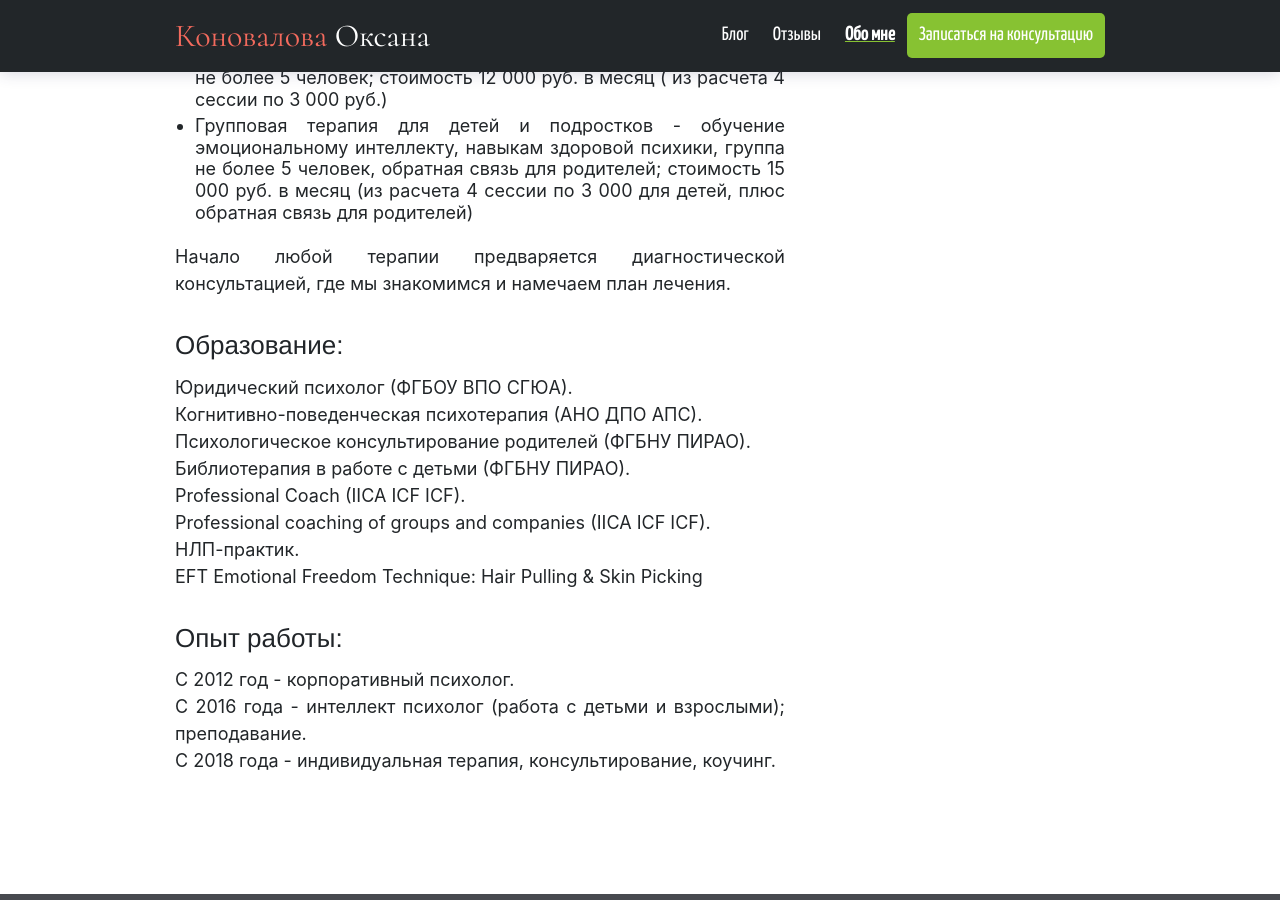
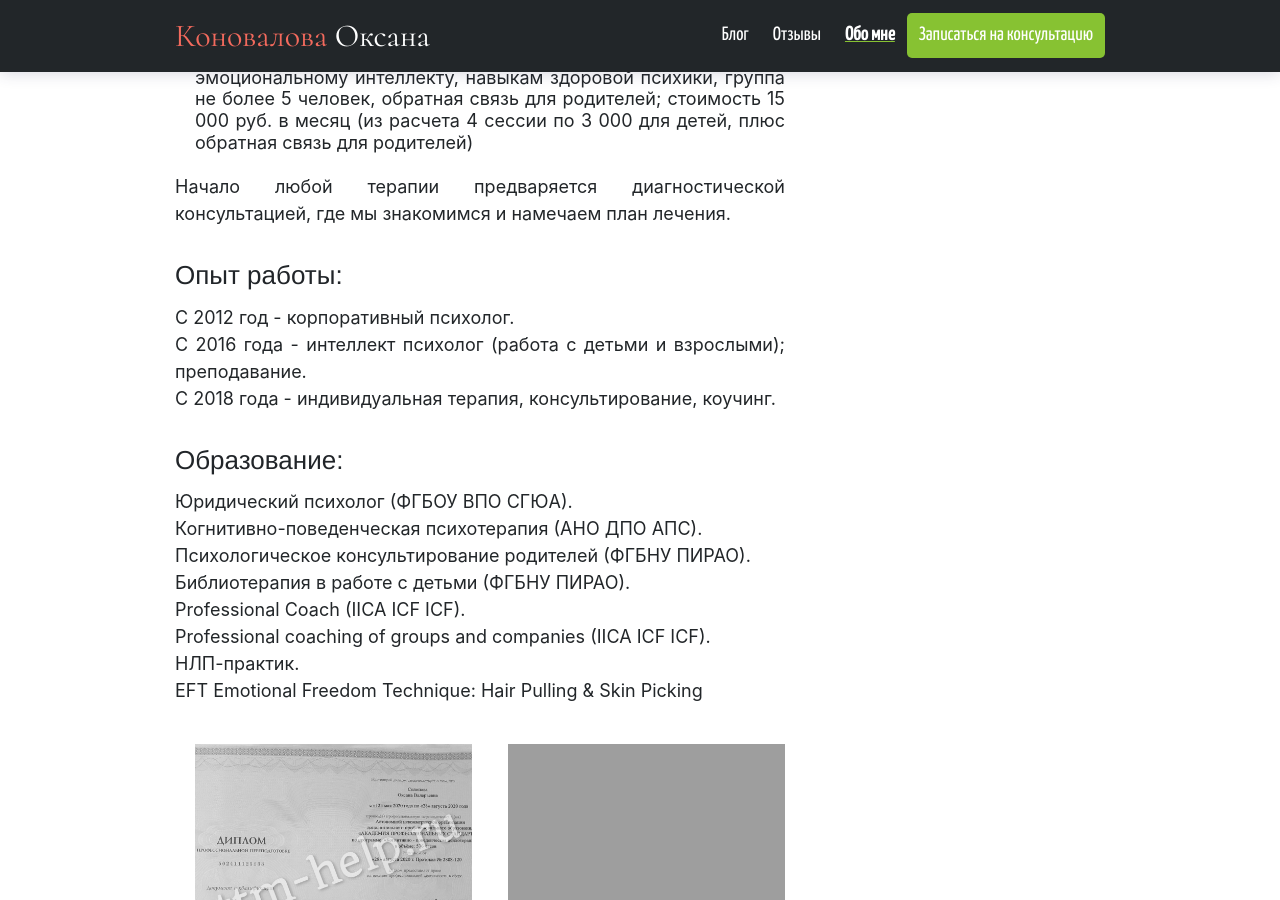
Before and after one commit to ttm-help/ttm-help.github.io, a Jekyll site: the page built from about.md, in a window 1280 px wide and 900 px high, scrolled down 1261 px. Built offline with Jekyll 4.4.1, drawn with Linux system fonts in a browser that asks for light colours; grey boxes are pictures that could not be loaded.

Commit message:
add diplomas and certificates

```diff
--- a/_layouts/page.html
+++ b/_layouts/page.html
@@ -3,7 +3,7 @@
 bodyClass: "page-basic"
 ---
 
-<div class="container pb-6 pt-6 pt-md-10 pb-md-10">
+<div class="container pb-6 pt-md-3 pb-md-10">
     <div class="row justify-content-start">
         <div class="col-12 col-md-8">
             <div class="service service-single">
--- a/about.md
+++ b/about.md
@@ -42,7 +46,46 @@
 Professional coaching of groups and companies (IICA ICF ICF).
 НЛП-практик.
 EFT Emotional Freedom Technique: Hair Pulling & Skin Picking
-## Опыт работы:
-С 2012 год - корпоративный психолог.
-С 2016 года - интеллект психолог (работа с детьми и взрослыми); преподавание.
-С 2018 года - индивидуальная терапия, консультирование, коучинг.
+
+<ul class="gallery filter">
+    <li>
+        <a href="images/certificates/0.jpg">
+            <img src="images/certificates/0.jpg" alt="когнитивно-поведенческая терапия">
+        </a>
+    </li>
+    <li>
+        <a href="images/certificates/1.png">
+            <img src="images/certificates/1.png" alt="диплом юридический психолог">
+        </a>
+    </li>
+    <li>
+        <a href="images/certificates/2.png">
+            <img src="images/certificates/2.png" alt="психологическое консультирование родителей">
+        </a>
+    </li>
+    <li>
+        <a href="images/certificates/3.png">
+            <img src="images/certificates/3.png" alt="библиотерапия в работе в детьми">
+        </a>
+    </li>
+    <li>
+        <a href="images/certificates/4.jpg">
+            <img src="images/certificates/4.jpg" alt="сертификат по коучингу">
+        </a>
+    </li>
+    <li>
+        <a href="images/certificates/5.jpg">
+            <img src="images/certificates/5.jpg" alt="сертификат искусство психотерапии">
+        </a>
+    </li>
+    <li>
+        <a href="images/certificates/6.jpg">
+            <img src="images/certificates/6.jpg" alt="искусство речи">
+        </a>
+    </li>
+    <li>
+        <a href="images/certificates/7.png">
+            <img src="images/certificates/7.png" alt="техника эмоциональной свободы">
+        </a>
+    </li>
+</ul>
```
Also changed, not shown: other parts of about.md (+5 -1 lines), index.md (+1 -1 lines), images/certificates/0.jpg (added), images/certificates/4.jpg (added), images/certificates/5.jpg (added), images/certificates/6.jpg (added), images/certificates/7.png (added), 3 other files.
